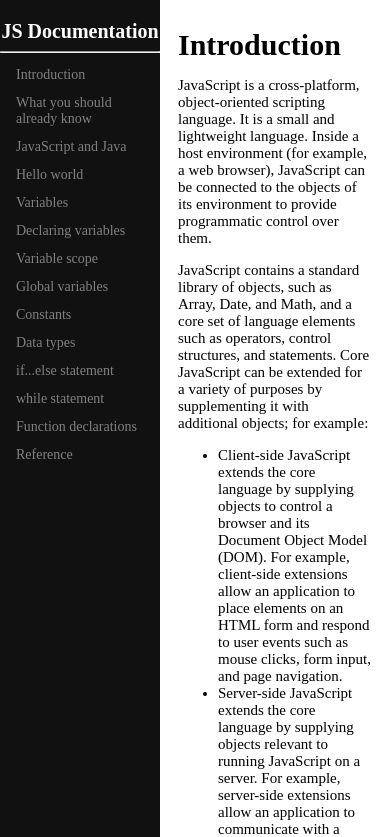
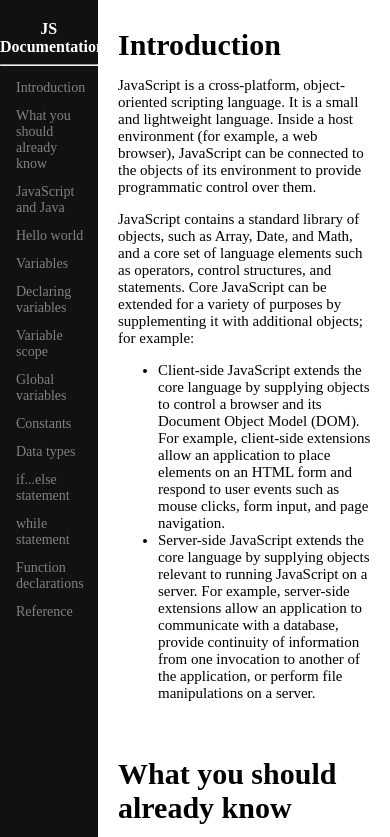
Before and after one commit to colecrum/tech_doc_html_css, a plain HTML site: page index.html in a window 390 px wide. Shown: the top 837 px of the page. Drawn offline with Linux system fonts and the light colour scheme.

Commit message:
commit4
mobile orientation

```diff
--- a/index.html
+++ b/index.html
@@ -381,6 +381,7 @@
     </body>
 </html>
 <!-- partial -->
+  <script  src="./script.js"></script>
 
 </body>
 </html>
--- a/style.css
+++ b/style.css
@@ -35,6 +35,17 @@ body {
   color: #f1f1f1;
 }
 
+#nav-header {
+  font-size: 20px;
+  color: white;
+  text-align: center;
+}
+
+header {
+  font-size: 30px;
+  font-weight: bold;
+}
+
 /* SM Mobile sizing */
 @media screen and (max-height: 450px) {
   #navbar {padding-top: 15px;}
@@ -46,17 +57,10 @@ body {
 @media only screen and (max-width: 600px) {
   #navbar a {font-size: 14px;}
   #nav-header {font-size: 16px;}
-}
-
-#nav-header {
-  font-size: 20px;
-  color: white;
-  text-align: center;
-}
-
-header {
-  font-size: 30px;
-  font-weight: bold;
+  .sidenav {
+    width: 25%;
+    overflow-x: scroll;
+  }
 }
 
 /* MAIN ---------------------------------------------*/
@@ -80,13 +84,6 @@ blockquote {
   border-radius: 5px;
 }
 
-
-
-@media only screen and (max-width: 600px) {
-
-  code {max-width: 100%;}
-}
-
 /* Radio survey */
 #radio-helpful {
   display: flex;
@@ -96,17 +93,22 @@ blockquote {
   padding: 20px;
 }
 
-/* Size down font to allow room for radio buttons */
-@media only screen and (max-width: 600px) {
-  #radio-helpful {font-size: 16px;}
-}
-
 #yes {
   margin-left: 30px;
 }
 
 #no {
   margin-left: 15px;
+}
+
+@media only screen and (max-width: 600px) {
+  code {max-width: 100%;}
+  main {margin-left: 100px;}
+}
+
+/* Size down font to allow room for radio buttons */
+@media only screen and (max-width: 600px) {
+  #radio-helpful {font-size: 16px;}
 }
 
 /* SIGN-OFF --------------------------------------------*/
@@ -156,3 +158,7 @@ blockquote {
     width: 75px;
   }
 }
+
+@media screen and (max-width: 800px) and (orientation: landscape) {
+  .contact-links {width: 100%;}
+}
```
Also changed, not shown: script.js (added, +13 -0 lines).
